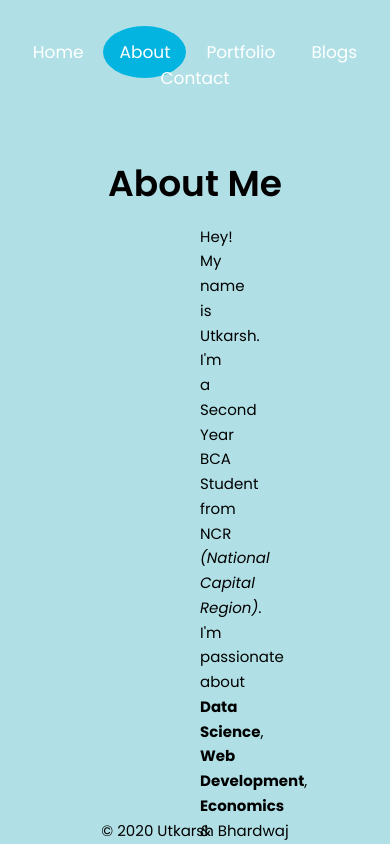
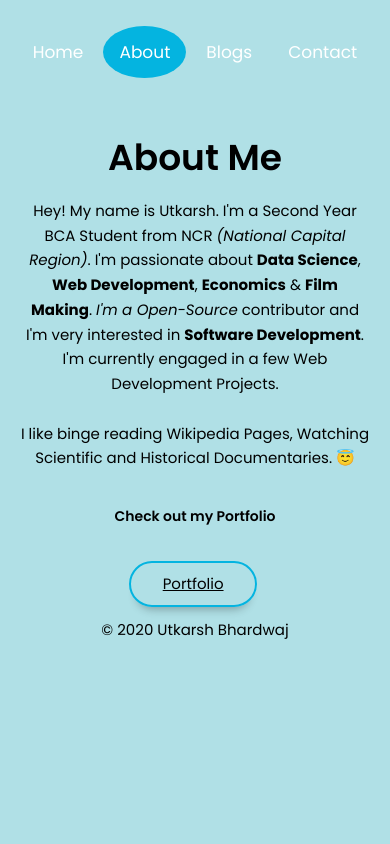
Before and after one commit to u2krsh/utkarshbhardwaj, a plain HTML site: page about.html in a window 390 px wide. Drawn offline with Linux system fonts and the light colour scheme.

Commit message:
Fixed Mobile Version of "About" Page and Footer

```diff
--- a/about.html
+++ b/about.html
@@ -25,7 +25,6 @@
   <div class="topmenu">
     <a href="index.html">Home</a>
     <a class="active" href="#about-section">About</a>
-    <a href="#contact-section">Portfolio</a>
     <a href="#resume-section">Blogs</a>
     <a href="#contact-section">Contact</a>
   </div>
--- a/css/main.css
+++ b/css/main.css
@@ -242,12 +242,12 @@ input[type="submit"]:focus {
 
 .info-data .about-me {
   margin-top: 20px;
-  margin-left: 200px;
-  margin-right: 200px;
+  margin-bottom: 10px;
+  width: 350px;
 }
 
 .footer {
-position: fixed;
+position: sticky;
 left: 0;
 bottom: 0;
 width: 100%;
```
Also changed, not shown: index.html (+0 -1 lines).
